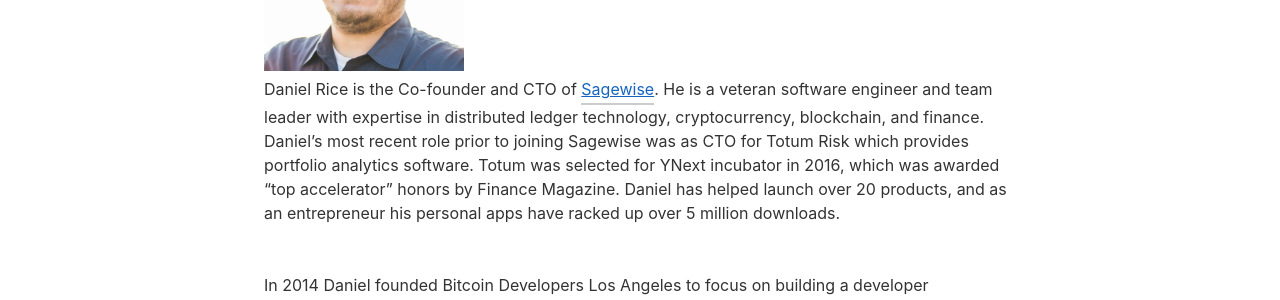
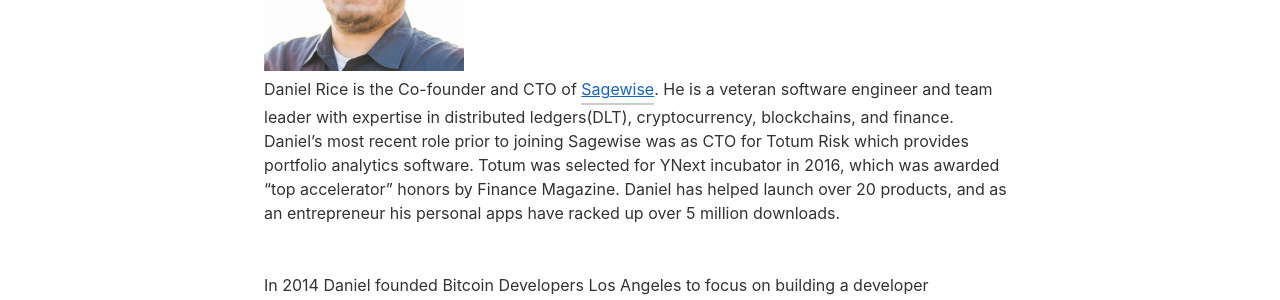
Before and after one commit to thedrbits/drbitsblog, a Jekyll site: the page built from about.md, in a window 1280 px wide. Shown: the part 295-595 px from the top of the page. Built offline with Jekyll 4.4.1, drawn with Linux system fonts in a browser that asks for light colours.

Commit message:
slight wording change

```diff
--- a/about.md
+++ b/about.md
@@ -3,7 +3,7 @@ layout: page
 title: About
 permalink: /about/
 ---
-{% include image name="dan.jpeg" width=200 %}Daniel Rice is the Co-founder and CTO of [Sagewise](https://www.sagewise.io). He is a veteran software engineer and team leader with expertise in distributed ledger technology, cryptocurrency, blockchain, and finance. Daniel’s most recent role prior to joining Sagewise was as CTO for Totum Risk which provides portfolio analytics software. Totum was selected for YNext incubator in 2016, which was awarded “top accelerator” honors by Finance Magazine. Daniel has helped launch over 20 products, and as an entrepreneur his personal apps have racked up over 5 million downloads.
+{% include image name="dan.jpeg" width=200 %}Daniel Rice is the Co-founder and CTO of [Sagewise](https://www.sagewise.io). He is a veteran software engineer and team leader with expertise in distributed ledgers(DLT), cryptocurrency, blockchains, and finance. Daniel’s most recent role prior to joining Sagewise was as CTO for Totum Risk which provides portfolio analytics software. Totum was selected for YNext incubator in 2016, which was awarded “top accelerator” honors by Finance Magazine. Daniel has helped launch over 20 products, and as an entrepreneur his personal apps have racked up over 5 million downloads.
 \\
 \\
 \\
```
